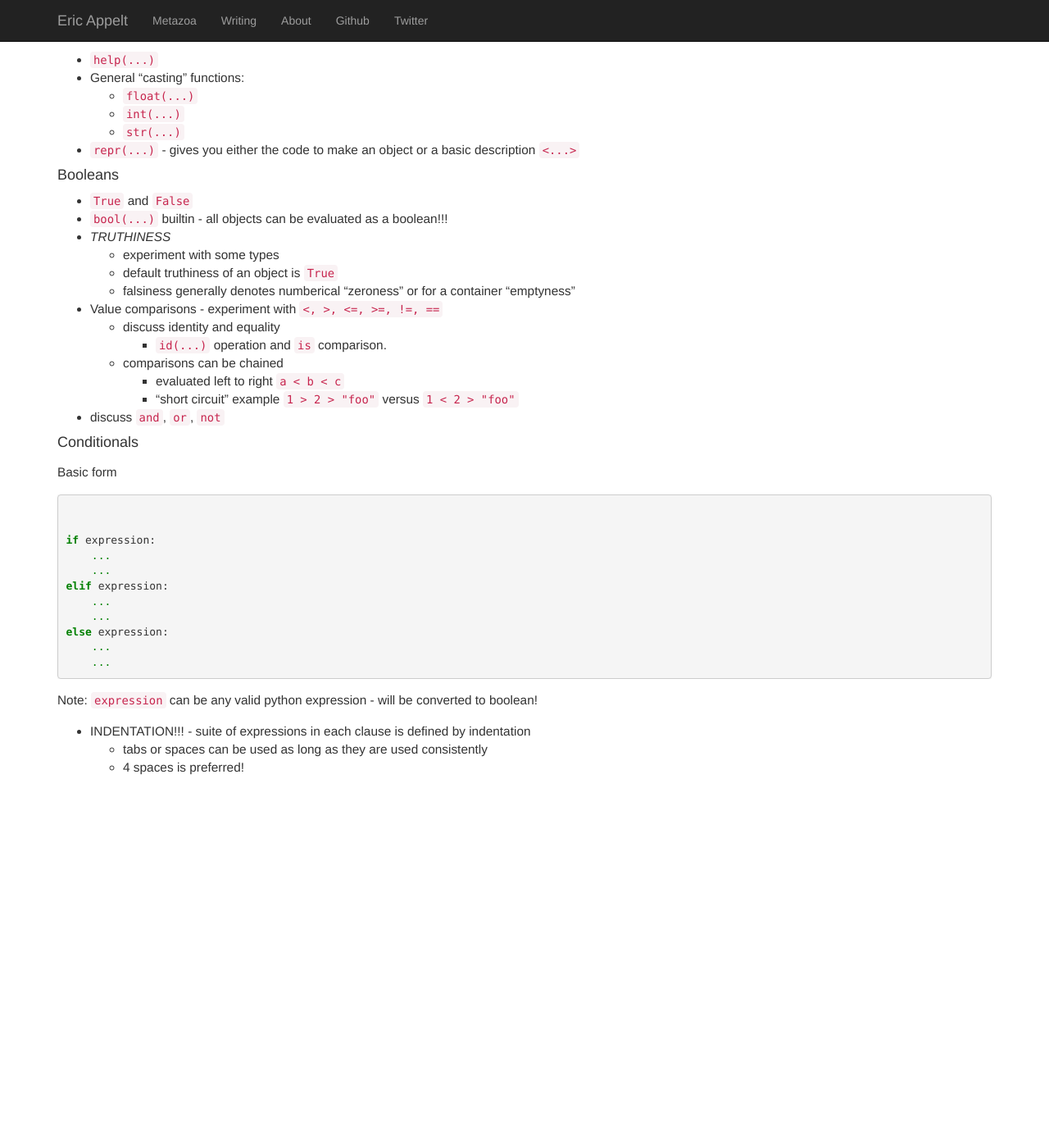
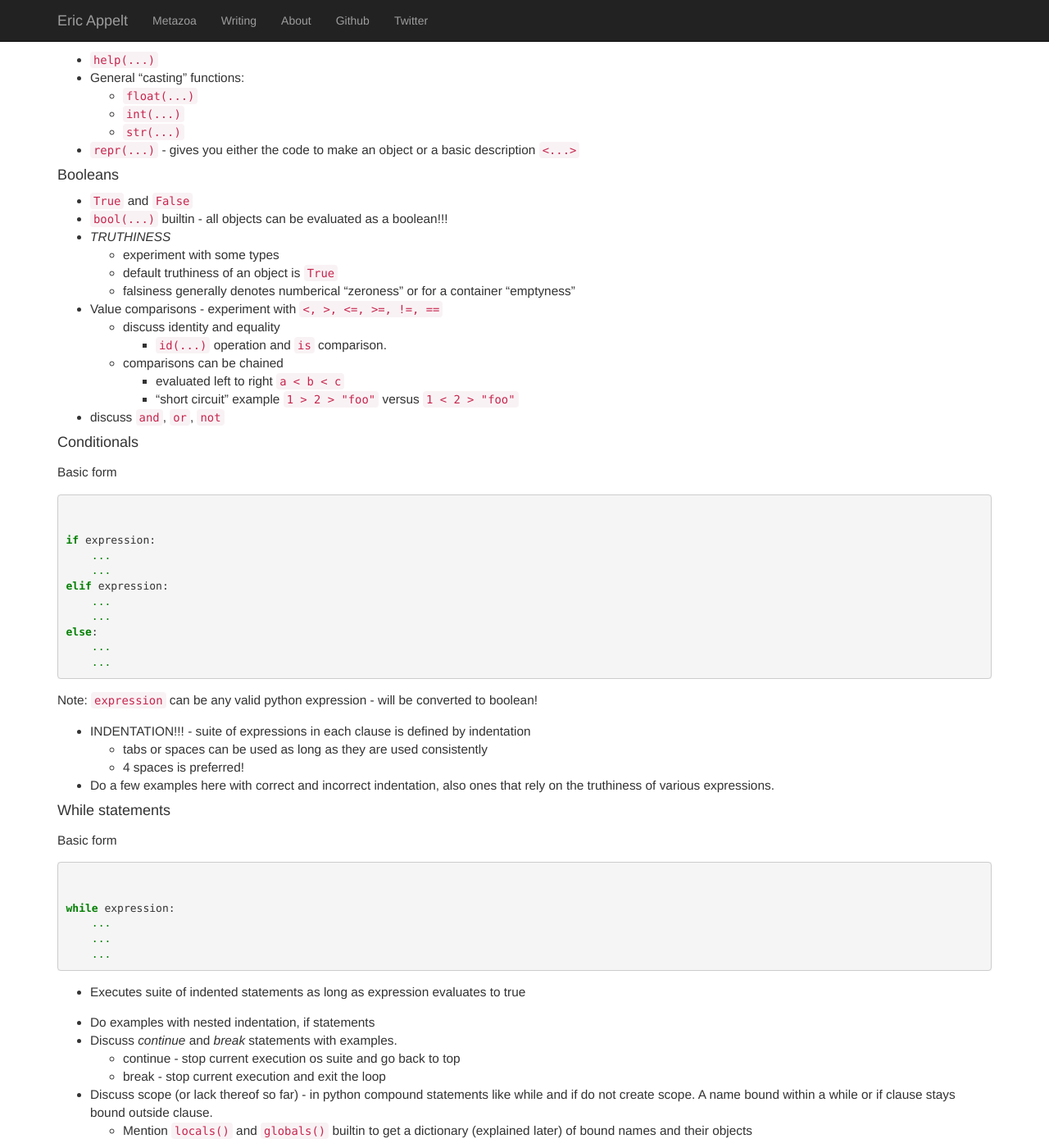
Before and after one commit to appeltel/website-ericappelt, a Jekyll site: the page built from pythonclass/session1.md, in a window 1280 px wide and 1400 px high, scrolled down 2714 px. Shown: the whole window at 82% size. Built offline with Jekyll 4.4.1, drawn with Linux system fonts in a browser that asks for light colours; nearby versions of some CDN libraries; before the commit the page ends 3671 px from its top, so only the background shows below that.

Commit message:
Complete notes for session 1

```diff
--- a/pythonclass/session1.md
+++ b/pythonclass/session1.md
@@ -188,3 +188,33 @@ Note: `expression` can be any valid python expression - will be converted to boo
 * INDENTATION!!! - suite of expressions in each clause is defined by indentation
   * tabs or spaces can be used as long as they are used consistently
   * 4 spaces is preferred!
+
+* Do a few examples here with correct and incorrect indentation, also
+  ones that rely on the truthiness of various expressions.
+
+#### While statements
+
+Basic form
+
+{% highlight python %}
+
+while expression:
+    ...
+    ...
+    ...
+
+{% endhighlight %}
+
+* Executes suite of indented statements as long as expression evaluates to
+  true
+
+* Do examples with nested indentation, if statements
+* Discuss *continue* and *break* statements with examples.
+  * continue - stop current execution os suite and go back to top
+  * break - stop current execution and exit the loop
+
+* Discuss scope (or lack thereof so far) - in python compound statements
+  like while and if do not create scope. A name bound within a while or if
+  clause stays bound outside clause.
+  * Mention `locals()` and `globals()` builtin to get a dictionary (explained
+    later) of bound names and their objects
```
Also changed, not shown: other parts of pythonclass/session1.md (+1 -1 lines).
